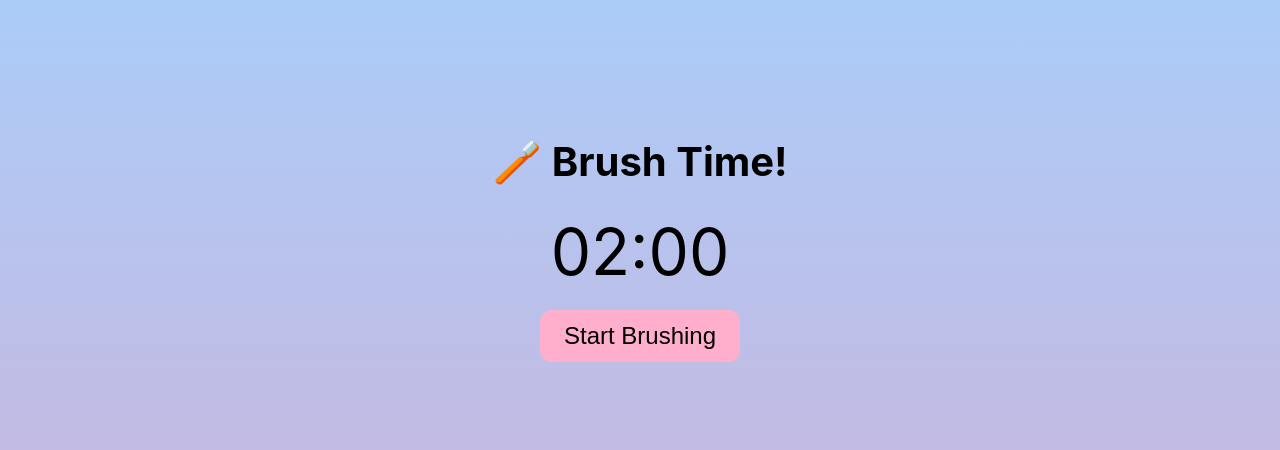
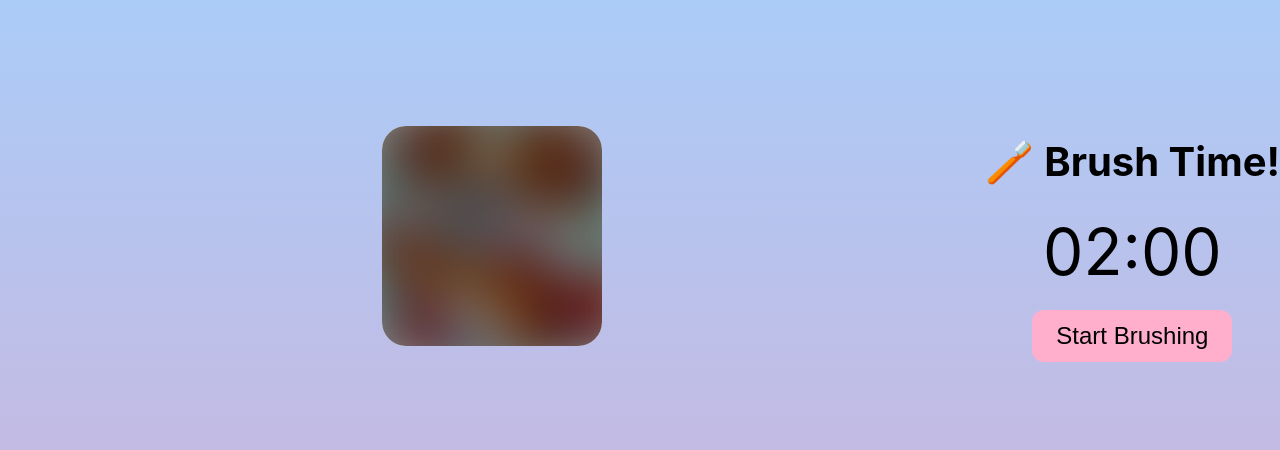
Before and after one commit to edvinska/toothbrush-timer, a plain HTML site: page index.html in a window 1280 px wide. Shown: the part 164-614 px from the top of the page. Drawn offline with Linux system fonts and the light colour scheme.

Commit message:
Update index.html

```diff
--- a/index.html
+++ b/index.html
@@ -13,6 +13,10 @@
   <link rel="stylesheet" href="style.css" />
 </head>
 <body>
+  <div class="puzzle">
+  <img src="super_dog.png" id="superdog" />
+</div>
+
   <div class="app">
     <h1>🪥 Brush Time!</h1>
     <div id="timer">02:00</div>
```
